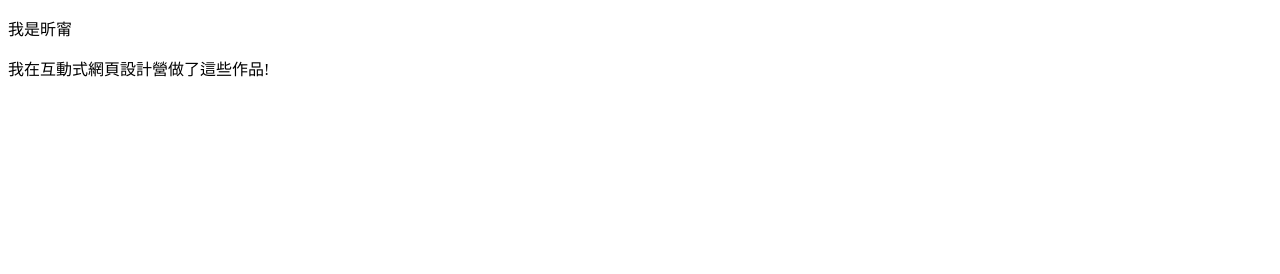
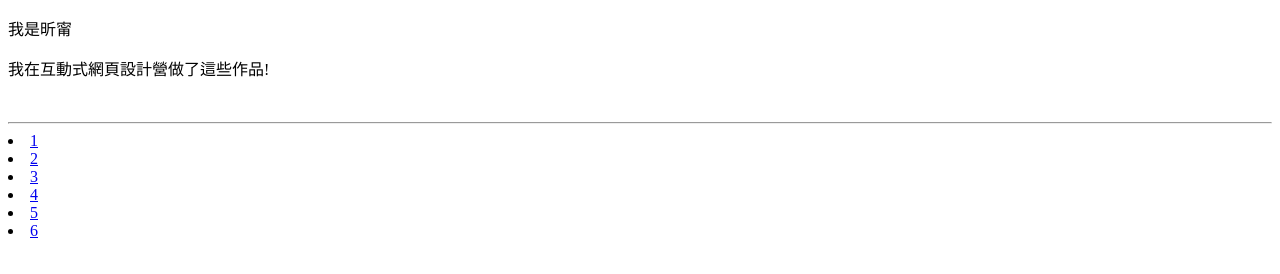
Before and after one commit to Bertha980102/Bertha980102.github.io, a plain HTML site: page index.html in a window 1280 px wide. Drawn offline with Linux system fonts and the light colour scheme.

Commit message:
Update index.html

```diff
--- a/index.html
+++ b/index.html
@@ -6,5 +6,14 @@
 <body>
 <p>我是昕甯</p>
 <p>我在互動式網頁設計營做了這些作品!</p>
+<br>
+<hr>
+<li><a href="bertha.html">1</a>
+<li><a href="canvas.html">2</a>
+<li><a href="canvasjs.html">3</a>
+<li><a href="dom.html">4</a>
+<li><a href="event.html">5</a>
+<li><a href="painter.html">6</a>
+
 </body>
 </html>
```
